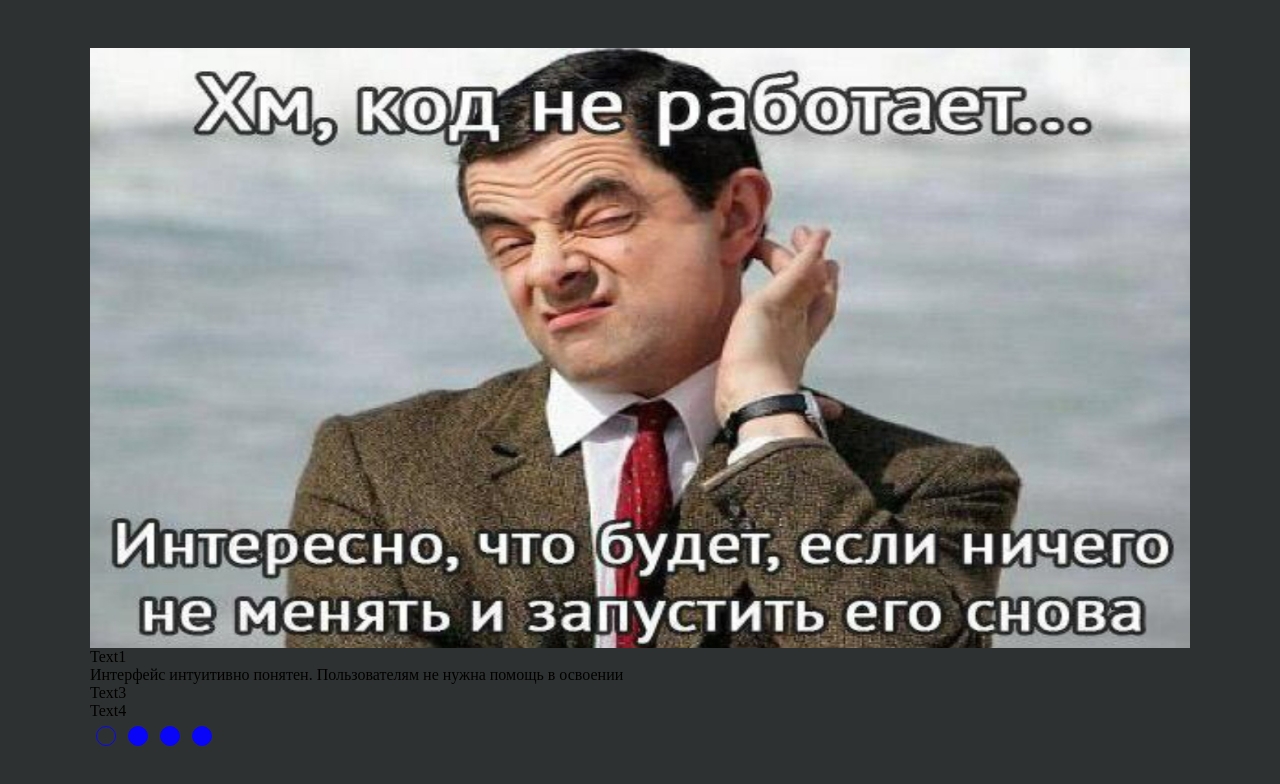
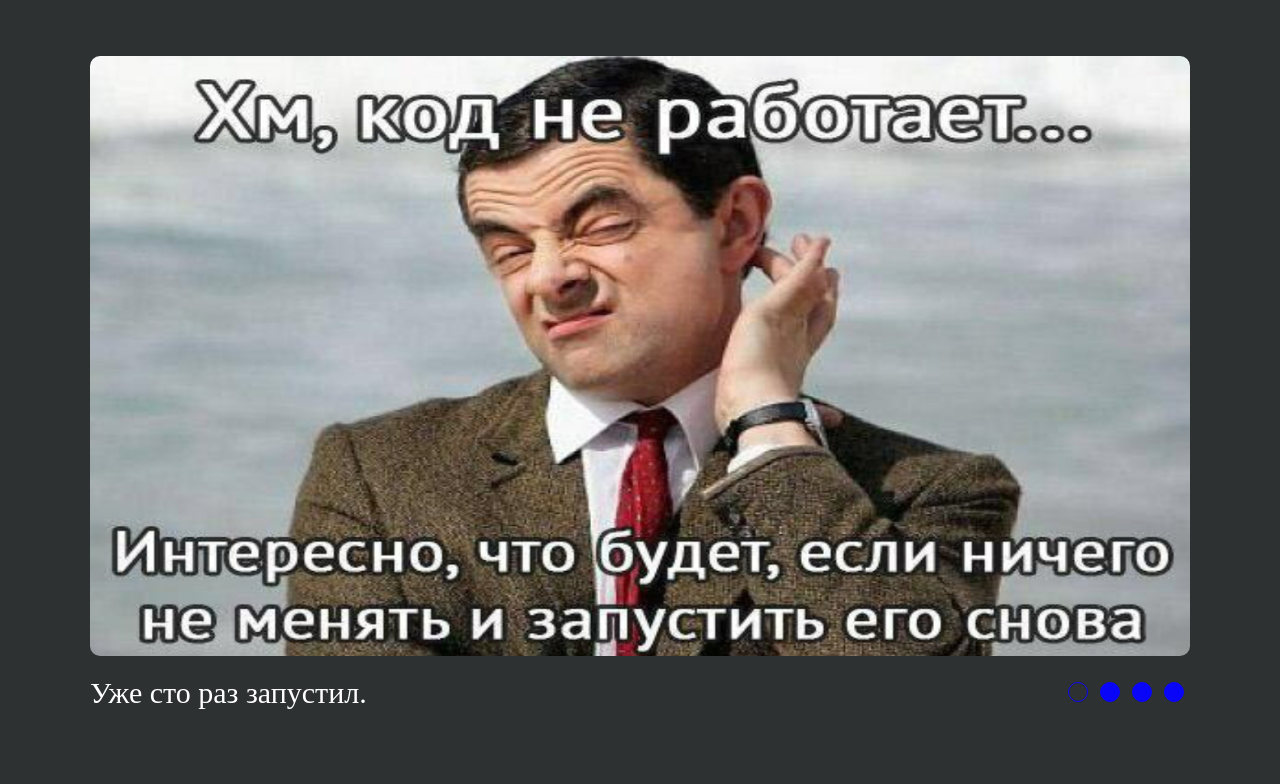
Before and after one commit to KadkinRoman/cssMemSlider, a plain HTML site: page cssMemSlider/index.html in a window 1280 px wide. Drawn offline with Linux system fonts and the light colour scheme.

Commit message:
feat: add switching text (Mon, May  17, 2022 03:04:24 AM)

```diff
--- a/cssMemSlider/index.html
+++ b/cssMemSlider/index.html
@@ -12,14 +12,13 @@
 <body>
     <div class="wrapper">
         <div class="mem-slider">
-
-            <div class="images__outer">
-                <div class="mem-slider__images">
             <input type="radio" name="radio" id="one" checked />
             <input type="radio" name="radio" id="two" />
             <input type="radio" name="radio" id="three" />
             <input type="radio" name="radio" id="four" />
 
+            <div class="images__outer">
+                <div class="mem-slider__images">
                     <div class="mem-slider__image mem-slider__image--first">
                         <img src="images/mem1.jpg" alt="mem" />
                     </div>
@@ -36,22 +35,28 @@
             </div>
 
             <div class="mem-slider__footer">
+
+                <div class="caption__outer">
                     <div class="mem-slider__caption">
-                    <p class="mem-slider__text mem-slider__text--first">Text1</p>
+                        <p class="mem-slider__text mem-slider__text--first">Уже сто раз запустил.</p>
                         <p class="mem-slider__text">
-                        Интерфейс интуитивно понятен. Пользователям не нужна помощь в освоении
+                            Интерфейс интуитивно понятен. Пользователям не нужна помощь в освоении.
                         </p>
-                    <p class="mem-slider__text">Text3</p>
-                    <p class="mem-slider__text">Text4</p>
+                        <p class="mem-slider__text">Когда тимлид помогает</p>
+                        <p class="mem-slider__text">Задавай вопросы к своему коду!!!</p>
                     </div>
                 </div>
 
+
+
                 <div class="mem-slider__buttons">
-                <label for="one" class="button button--active"></label>
+                    <label for="one" class="button"></label>
                     <label for="two" class="button"></label>
                     <label for="three" class="button"></label>
                     <label for="four" class="button"></label>
                 </div>
+            </div>
+
 
         </div>
 </body>
--- a/cssMemSlider/style.css
+++ b/cssMemSlider/style.css
@@ -9,7 +9,8 @@ html {
 }
 
 body {
-  font-size: 16px;
+  font-size: 3rem;
+  color: #ffffff;
 }
 
 .wrapper {
@@ -19,18 +20,68 @@ body {
     display: flex;
     justify-content: center;
     align-items: center;
-}
-
-.mem-slider {
-
-
+    padding: 5rem;
 }
 
 input {
     display: none;
 }
 
+.mem-slider {
+    width: 110rem;
+}
 
+/*Images*****************************/
+
+.images__outer {
+    height: 60rem;
+    overflow: hidden;
+    border-radius: 1rem;
+    margin-bottom: 2rem;
+}
+
+.mem-slider__images {
+    width: 400%;
+    height: 100%;
+    display: flex;
+}
+
+.mem-slider__image {
+    width: 25%;
+    transition: all 0.6s ease;
+}
+
+.mem-slider__image img {
+    width: 100%;
+    height: 100%;
+}
+
+/*Footer**************************************/
+
+.mem-slider__footer {
+    display: flex;
+    justify-content: space-between;
+    text-align: start;
+}
+
+.caption__outer {
+    overflow: hidden;
+    /* width: 1rem; */
+}
+
+.mem-slider__caption {
+    width: 400%;
+    height: 100%;
+    display: flex;
+}
+
+
+.mem-slider__text {
+    width: 25%;
+    transition: all 0.6s ease;
+}
+
+/*Buttons**************************/
 .mem-slider__buttons {
     display: flex;
 }
@@ -60,41 +111,45 @@ input {
     background-color: transparent;
 }
 
-.images__outer {
-    width: 110rem;
-    height: 60rem;
-    overflow: hidden;
-}
+/*Checked images*******************************/
 
-.mem-slider__images {
-    width: 400%;
-    height: 100%;
-    display: flex;
-
-}
-
-.mem-slider__image {
-    width: 25%;
-}
-
-.mem-slider__image img {
-    width: 100%;
-    height: 100%;
-}
-
-
-#one:checked ~ .mem-slider__image--first {
+#one:checked ~ .images__outer .mem-slider__images .mem-slider__image--first {
     margin-left: 0;
 }
 
-#two:checked ~ .mem-slider__image--first {
+#two:checked ~ .images__outer .mem-slider__images .mem-slider__image--first {
     margin-left: -25%;
 }
 
-#three:checked ~ .mem-slider__image--first {
+#three:checked ~ .images__outer .mem-slider__images .mem-slider__image--first {
     margin-left: -50%;
 }
 
-#four:checked ~ .mem-slider__image--first {
+#four:checked ~ .images__outer .mem-slider__images .mem-slider__image--first {
     margin-left: -75%;
 }
+/*Checked text*******************************/
+
+#one:checked ~ .mem-slider__footer .caption__outer .mem-slider__caption .mem-slider__text--first {
+    margin-left: 0;
+}
+
+#two:checked ~ .mem-slider__footer .caption__outer .mem-slider__caption .mem-slider__text--first {
+    margin-left: -25%;
+}
+
+#three:checked ~ .mem-slider__footer .caption__outer .mem-slider__caption .mem-slider__text--first {
+    margin-left: -50%;
+}
+
+#four:checked ~ .mem-slider__footer .caption__outer .mem-slider__caption .mem-slider__text--first {
+    margin-left: -75%;
+}
+
+/*Checked button*******************************/
+#one:checked ~ .mem-slider__footer .mem-slider__buttons .button:nth-child(1),
+#two:checked ~ .mem-slider__footer .mem-slider__buttons .button:nth-child(2),
+#three:checked ~ .mem-slider__footer .mem-slider__buttons .button:nth-child(3),
+#four:checked ~ .mem-slider__footer .mem-slider__buttons .button:nth-child(4) {
+    background-color: transparent;
+}
```
Lines whose indentation alone changed are shown as unchanged.
